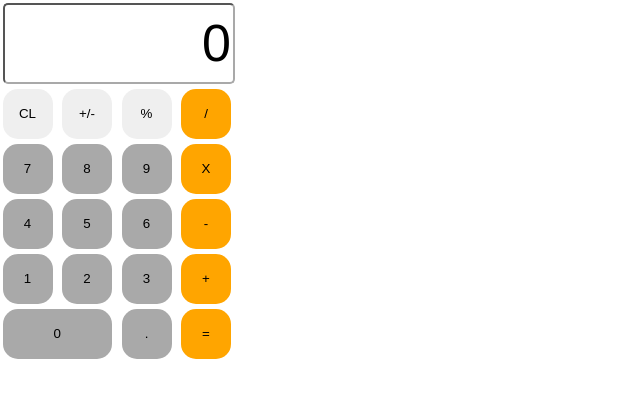
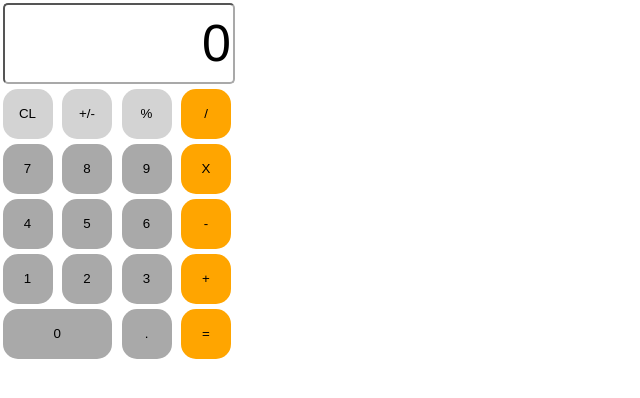
Before and after one commit to Inifio/calculator, a React (Create React App) app: page / in a window 1280 px wide. Shown: the top 398 px of the page, without its empty margins (0-640 px from the left). Built offline with nearby package versions, Linux system fonts and the light colour scheme.

Commit message:
Styling changes
Update options button color

```diff
--- a/src/App.css
+++ b/src/App.css
@@ -16,6 +16,7 @@ div div button {
 }
 
 .options {
+  background-color: #D3D3D3;
   border: none;
 }
 
```
